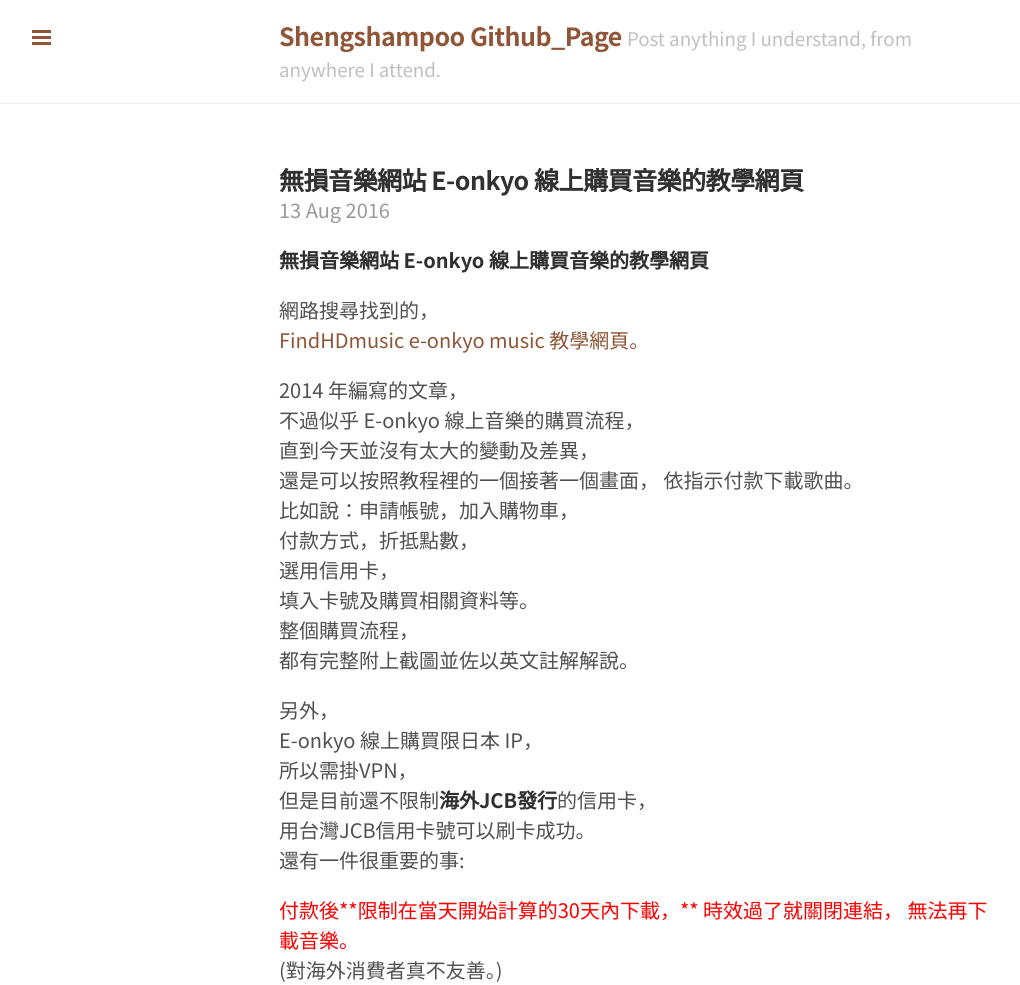
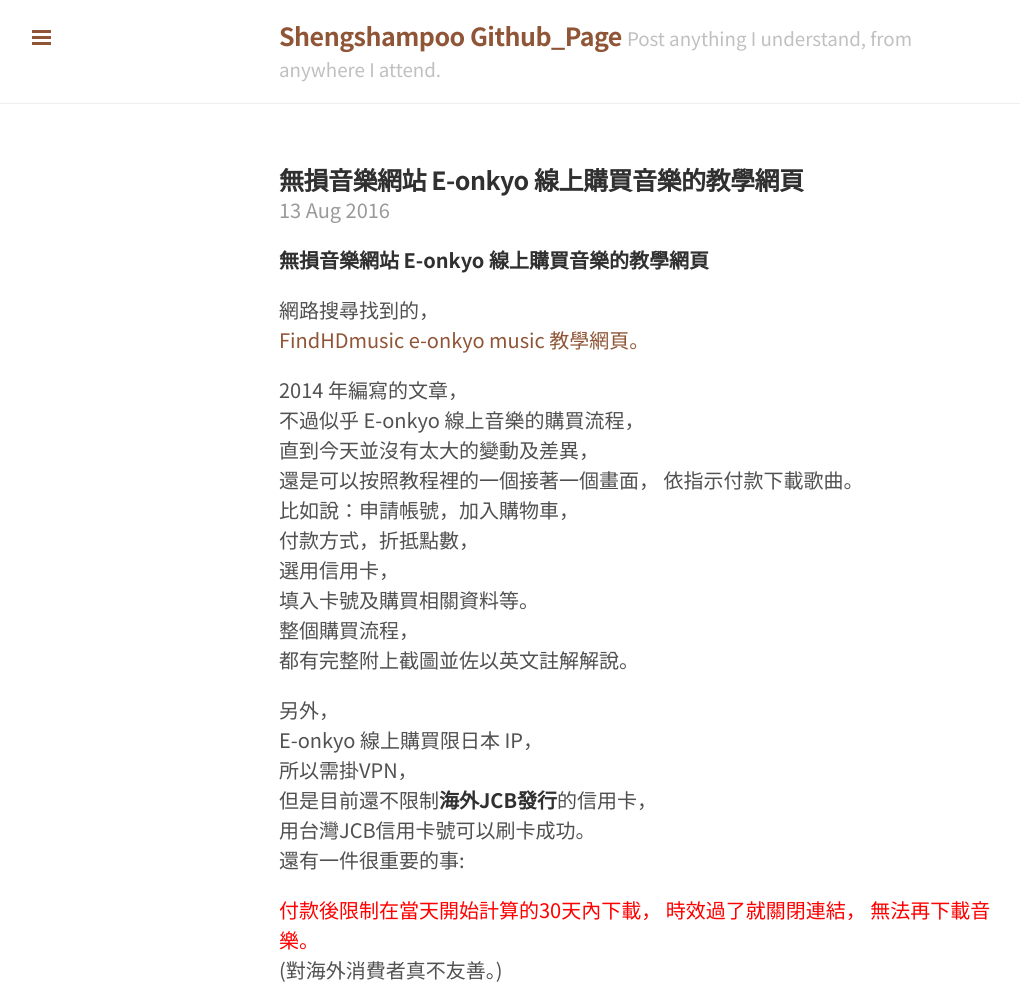
Before and after one commit to shengshampoo/shengshampoo.github.io, a Jekyll site: the page built from _posts/2016-08-13-e-onkyo.markdown, in a window 1280 px wide. Shown: the top 985 px of the page, without its empty margins (1-1021 px from the left). Built offline with Jekyll 4.4.1, drawn with Linux system fonts in a browser that asks for light colours; grey boxes are pictures that could not be loaded.

Commit message:
Update 2016-08-13-e-onkyo.markdown

```diff
--- a/_posts/2016-08-13-e-onkyo.markdown
+++ b/_posts/2016-08-13-e-onkyo.markdown
@@ -28,7 +28,7 @@ E-onkyo 線上購買限日本 IP，
 但是目前還不限制**海外JCB發行**的信用卡，
 用台灣JCB信用卡號可以刷卡成功。
 還有一件很重要的事:
-<font color="red">付款後**限制在當天開始計算的30天內下載，**
+<font color="red">付款後限制在當天開始計算的30天內下載，
 時效過了就關閉連結，
 無法再下載音樂。</font>
 (對海外消費者真不友善。)
```
